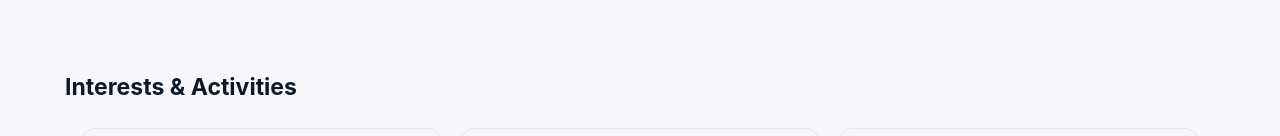
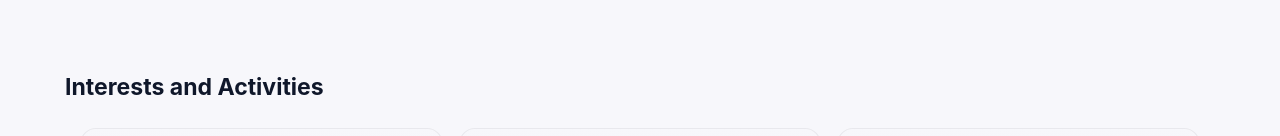
Before and after one commit to Jad-maalouf/portfolio, a React (Create React App) app: page /interests in a window 1280 px wide. Shown: the part 230-366 px from the top of the page. Built offline with nearby package versions, Linux system fonts and the light colour scheme.

Commit message:
Update interests.js

```diff
--- a/src/components/interests.js
+++ b/src/components/interests.js
@@ -3,7 +3,7 @@ import React from "react";
 const Interests = () => {
   return (
     <section className="container section">
-      <h2>Interests & Activities</h2>
+      <h2>Interests and Activities</h2>
       <div className="interests-grid">
         <div className="interest">🩸 Active member in Lebanese Red Cross</div>
         <div className="interest">🎬 Watching movies and series</div>
```
